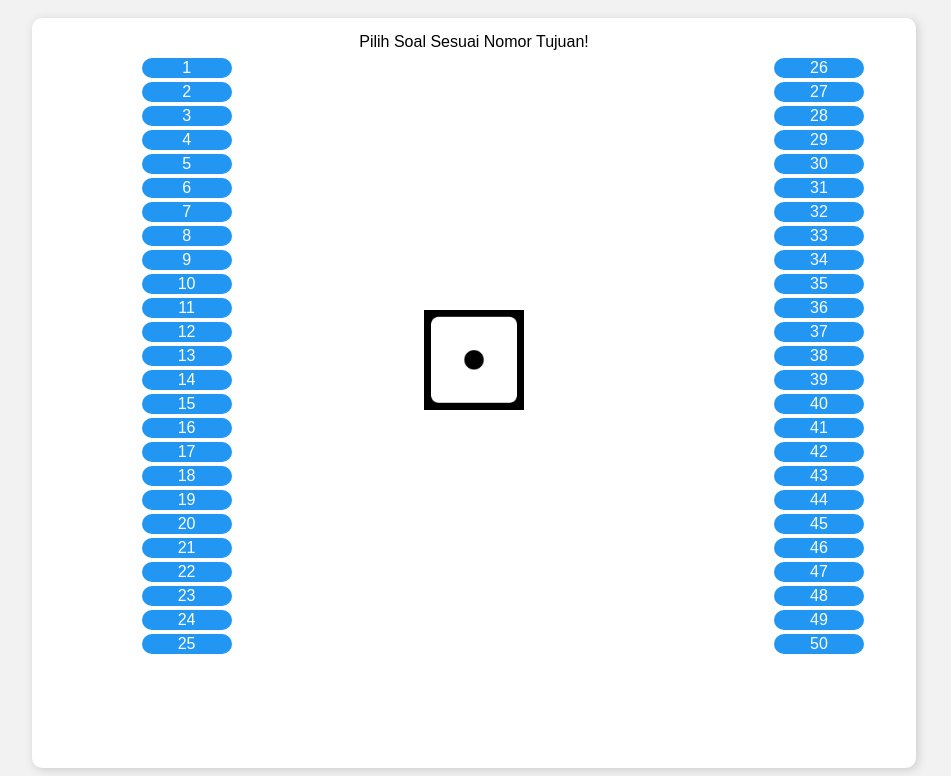
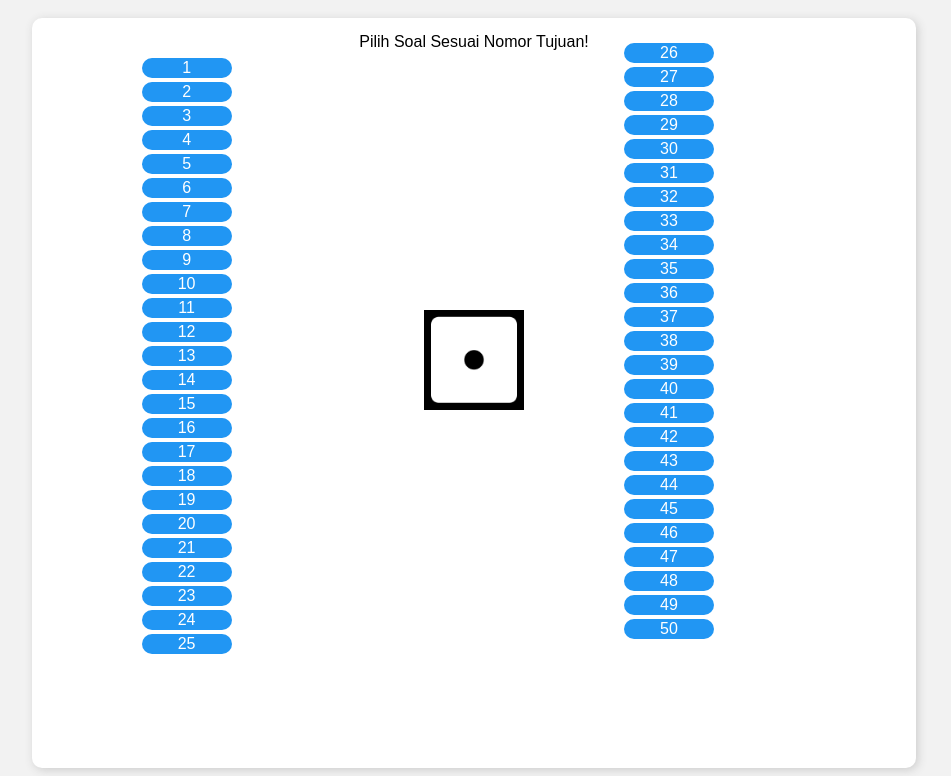
Before and after one commit to IrOsens/IrOsoal-ular-tangga.github.io, a plain HTML site: page index.html in a window 1280 px wide. Shown: the part 90-866 px from the top of the page, without its empty margins (166-1117 px from the left). Drawn offline with Linux system fonts and the light colour scheme.

Commit message:
Add files via upload

```diff
--- a/style.css
+++ b/style.css
@@ -71,8 +71,8 @@ body {
 .answers1{
 
   position: absolute;
-    margin-top: -600px;
-    right: 250px;
+  margin-top: -615px;
+  right: 400px;
 
 }
 
```
Lines whose indentation alone changed are shown as unchanged.
